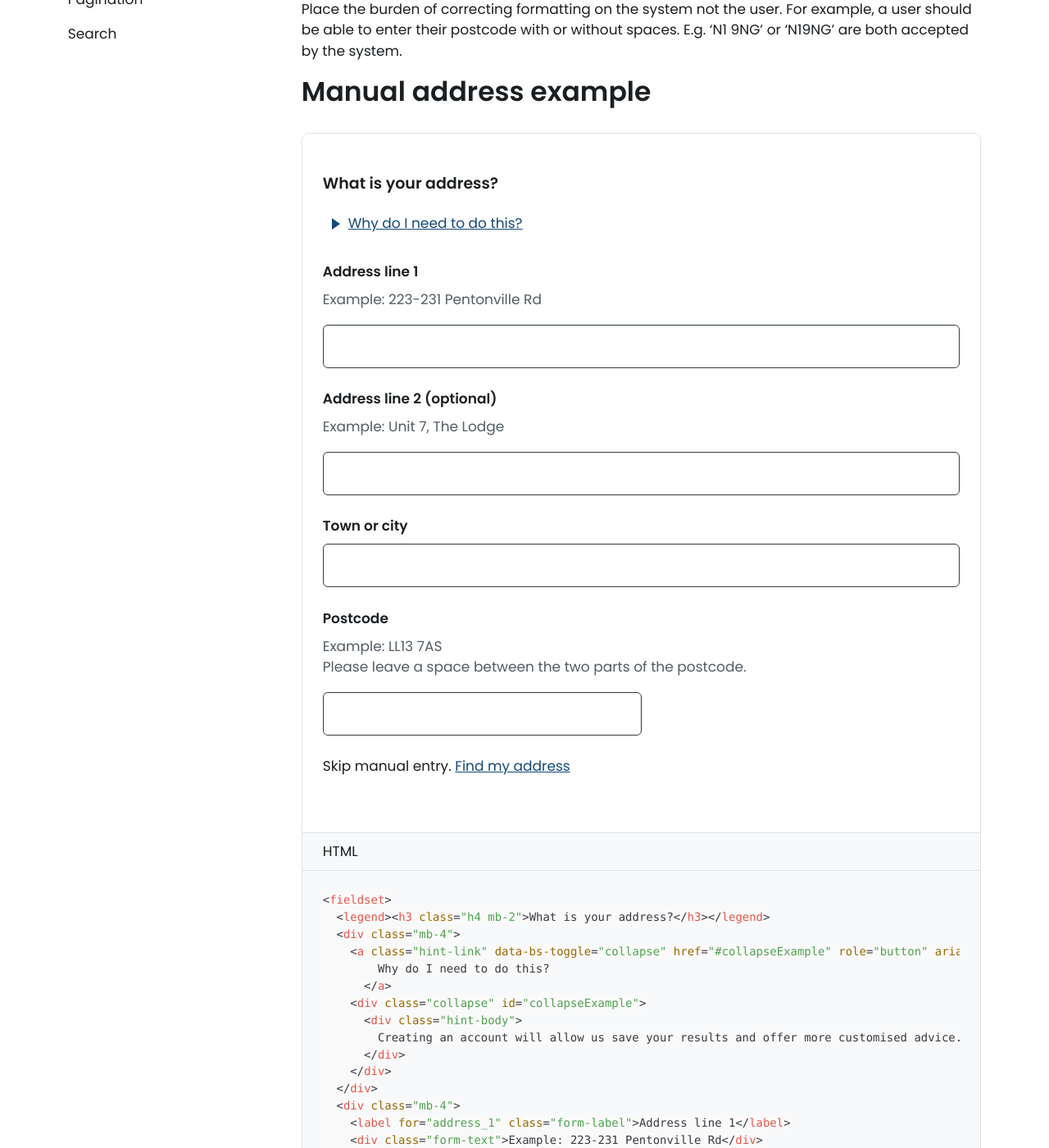
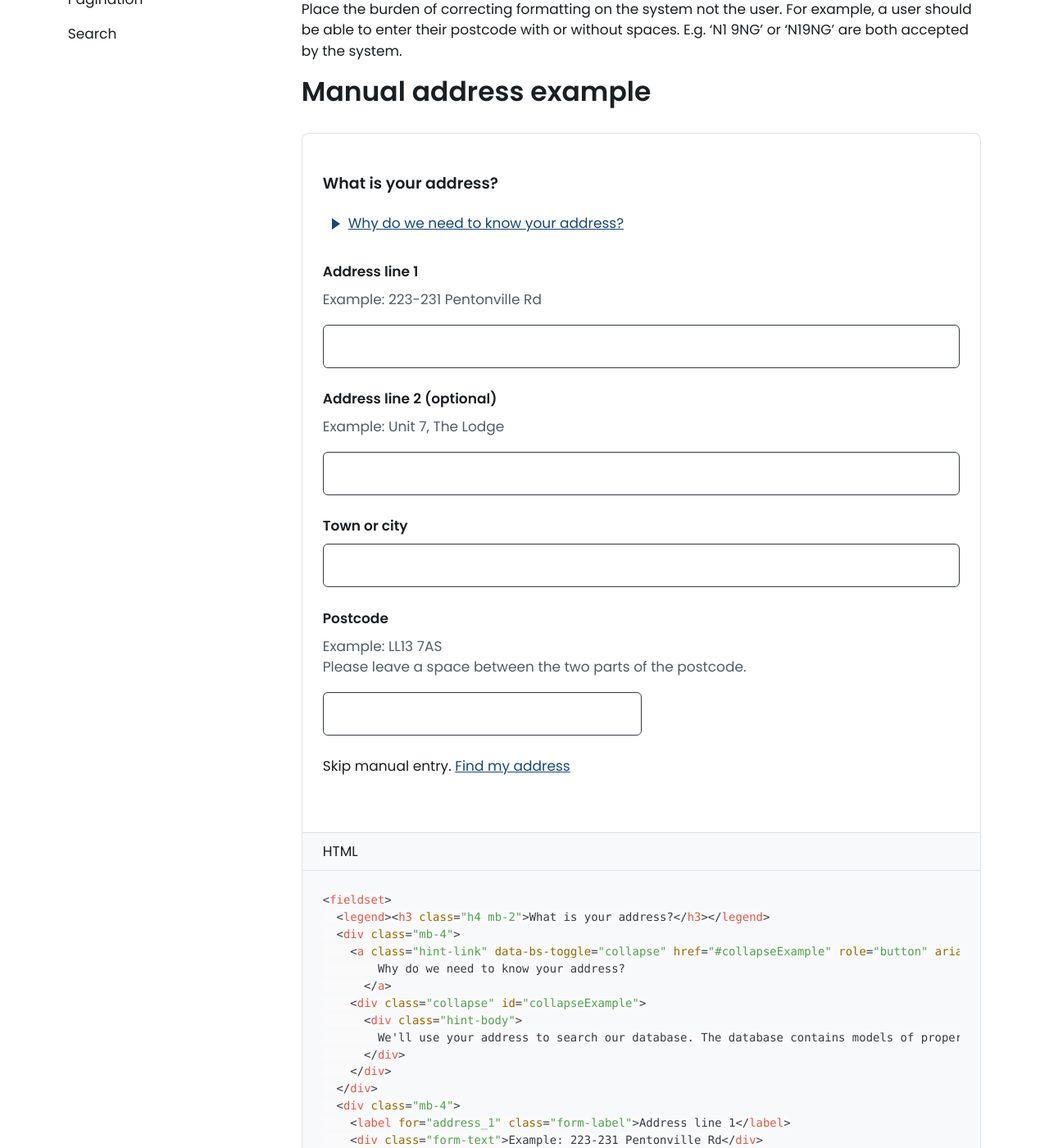
Before and after one commit to Energy-Saving-Trust/Design-System, a Jekyll site: the page built from patterns/address.md, in a window 1280 px wide and 1400 px high, scrolled down 476 px. Shown: the whole window at 82% size. Built offline with Jekyll 4.4.1, drawn with Linux system fonts in a browser that asks for light colours; nearby versions of some CDN libraries; some of the changed text lies outside the part shown.

Commit message:
Address hint text updated, fixes #50

```diff
--- a/patterns/address.md
+++ b/patterns/address.md
@@ -25,11 +25,11 @@
   <legend><h3 class="h4 mb-2">What is your address?</h3></legend>
   <div class="mb-4">
     <a class="hint-link" data-bs-toggle="collapse" href="#collapseExample" role="button" aria-expanded="false" aria-controls="collapseExample">
-        Why do I need to do this?
+        Why do we need to know your address?
       </a>
     <div class="collapse" id="collapseExample">
       <div class="hint-body">
-        Creating an account will allow us save your results and offer more customised advice.
+        We'll use your address to search our database. The database contains models of property characteristics based on your address. This helps us predict your energy demands.
       </div>
     </div>
   </div>
@@ -65,11 +65,11 @@
 <h3 class="h4 mb-2">What is your address?</h3>
 <div class="mb-4">
   <a class="hint-link" data-bs-toggle="collapse" href="#collapseExample2" role="button" aria-expanded="false" aria-controls="collapseExample2">
-      Why do I need to do this?
+      Why do we need to know your address?
     </a>
   <div class="collapse" id="collapseExample2">
     <div class="hint-body">
-      Creating an account will allow us save your results and offer more customised advice.
+      We'll use your address to search our database. The database contains models of property characteristics based on your address. This helps us predict your energy demands.
     </div>
   </div>
 </div>
```
